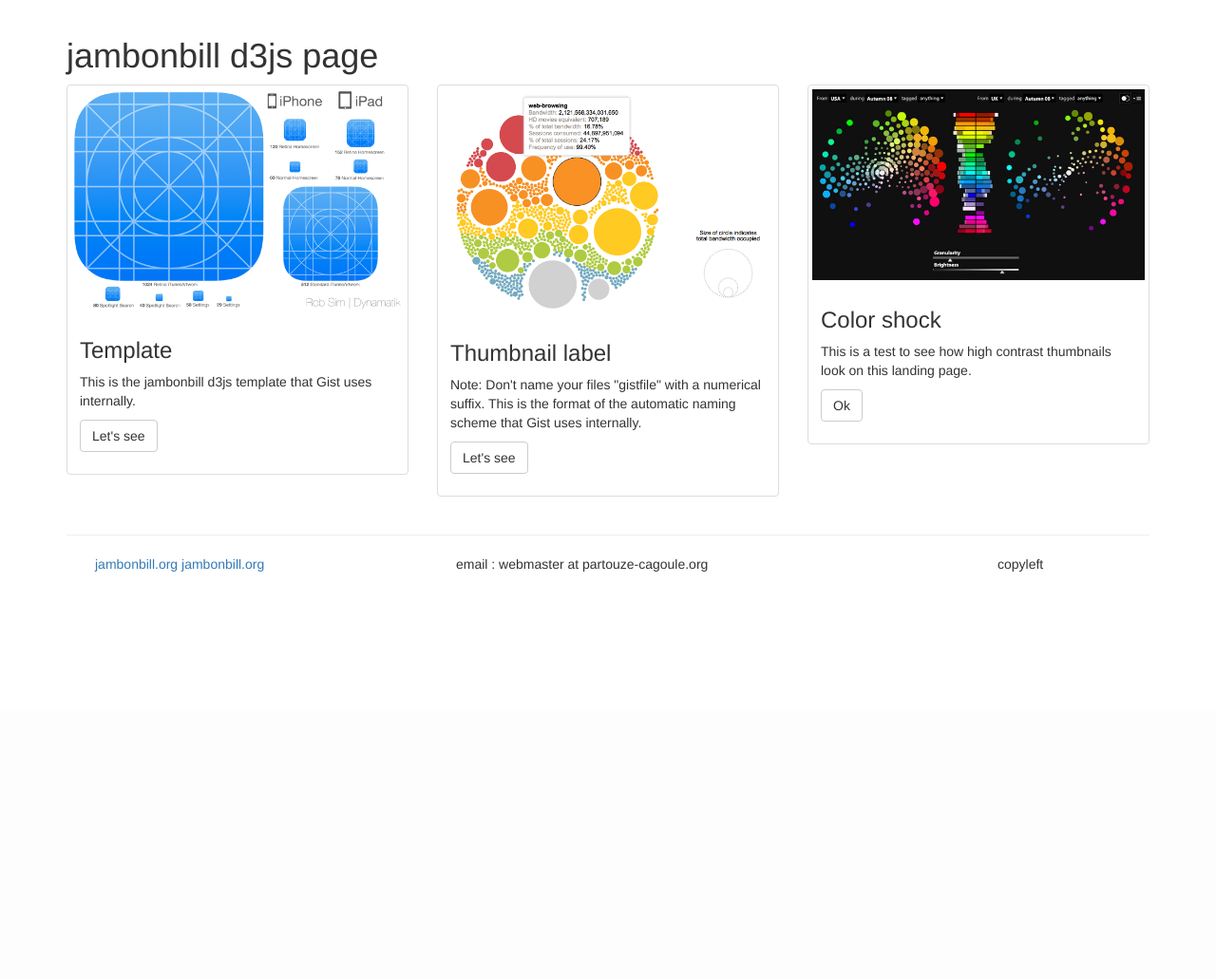
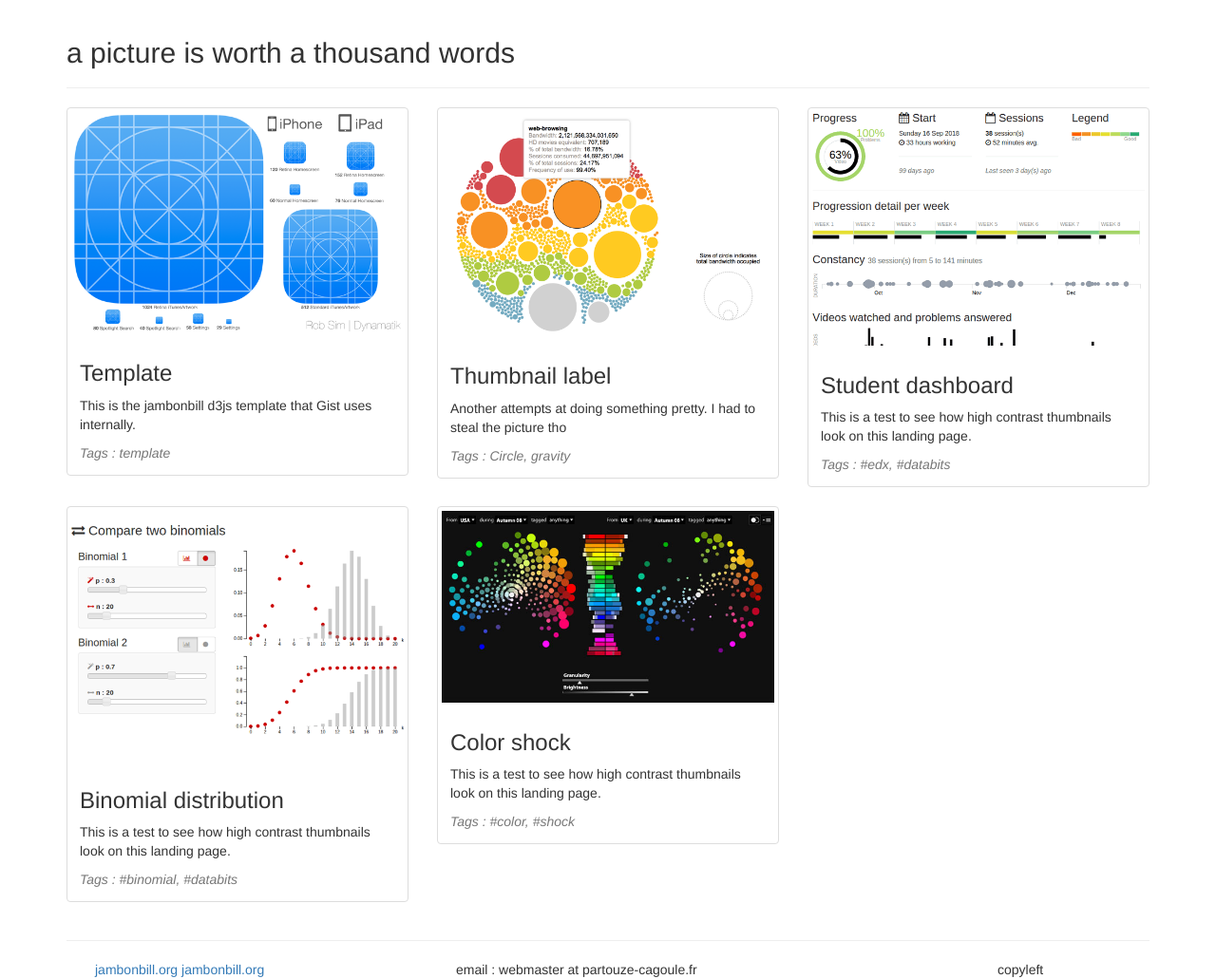
Before and after one commit to RomainRouphael/d3js.jambonbill.org, a PHP site: page / in a window 1280 px wide. Shown: the part 51-1082 px from the top of the page at 95% size. Before the commit the page ends 653 px from the top, so only its background shows below. Run offline with PHP 8.4, Linux system fonts and the light colour scheme; some libraries are stand-ins or nearby versions.

Commit message:
new thumbnails

```diff
--- a/index.php
+++ b/index.php
@@ -40,40 +40,65 @@ body { padding-top: 70px; }
   <p><a class="btn btn-default btn-lg" href="#" role="button">kthxbye</a></p>
 </div>
 -->
-<h1>jambonbill d3js page</h1>
+
+<h2>a picture is worth a thousand words</h2>
+<hr />
 
 <div class="row" id='board'>
 
   <!-- template -->
   <div class="col-sm-6 col-md-4">
     <div class="thumbnail">
-      <a href='dataviz.php?id=33'><img src="img/template.png" alt="..."></a>
+      <a href='dataviz.php?id=33'><img src="img/template.png"></a>
       <div class="caption">
         <h3>Template</h3>
         <p>This is the jambonbill d3js template that Gist uses internally.</p>
-        <p><a href="#" class="btn btn-default" role="button">Let's see</a></p>
+        <i class='text-muted'>Tags : template</i>
       </div>
     </div>
   </div>
 
   <div class="col-sm-6 col-md-4">
     <div class="thumbnail">
-      <a href='dataviz.php?id=33'><img src="img/viz1.png" alt="..."></a>
+      <a href='dataviz.php?id=33'><img src="img/viz1.png"></a>
       <div class="caption">
         <h3>Thumbnail label</h3>
-        <p>Note: Don't name your files "gistfile" with a numerical suffix. This is the format of the automatic naming scheme that Gist uses internally.</p>
-        <p><a href="#" class="btn btn-default" role="button">Let's see</a></p>
+        <p>Another attempts at doing something pretty. I had to steal the picture tho</p>
+        <i class='text-muted'>Tags : Circle, gravity</i>
       </div>
     </div>
   </div>
 
   <div class="col-sm-6 col-md-4">
     <div class="thumbnail">
-      <a href='dataviz.php?id=33'><img src="img/kuler-pulse.jpg" alt="..."></a>
+      <a href='dataviz.php?id=33'><img src="img/dashboard640x450.png"></a>
+      <div class="caption">
+        <h3>Student dashboard</h3>
+        <p>This is a test to see how high contrast thumbnails look on this landing page.</p>
+        <i class='text-muted'>Tags : #edx, #databits</i>
+      </div>
+    </div>
+  </div>
+
+  <div class="col-sm-6 col-md-4">
+    <div class="thumbnail">
+      <a href='dataviz.php?id=33'><img src="img/binomial640x450.png"></a>
+      <div class="caption">
+        <h3>Binomial distribution</h3>
+        <p>This is a test to see how high contrast thumbnails look on this landing page.</p>
+        <i class='text-muted'>Tags : #binomial, #databits</i>
+      </div>
+    </div>
+  </div>
+
+
+  <div class="col-sm-6 col-md-4">
+    <div class="thumbnail">
+      <a href='dataviz.php?id=33'><img src="img/kuler-pulse.jpg"></a>
       <div class="caption">
         <h3>Color shock</h3>
         <p>This is a test to see how high contrast thumbnails look on this landing page.</p>
-        <p><a href="#" class="btn btn-default" role="button">Ok</a></p>
+        <i class='text-muted'>Tags : #color, #shock</i>
       </div>
     </div>
   </div>
@@ -89,7 +114,7 @@ body { padding-top: 70px; }
           <a href="http://jambonbill.org">jambonbill.org</a>
     </div>
     <div class="col-md-6">
-      email : webmaster at partouze-cagoule.org
+      email : webmaster at partouze-cagoule.fr
     </div>
     <div class="col-md-2">
       <div class="copyright">copyleft</div>
```
Also changed, not shown: img/binomial640x450.png (added), img/dashboard640x450.png (added).
